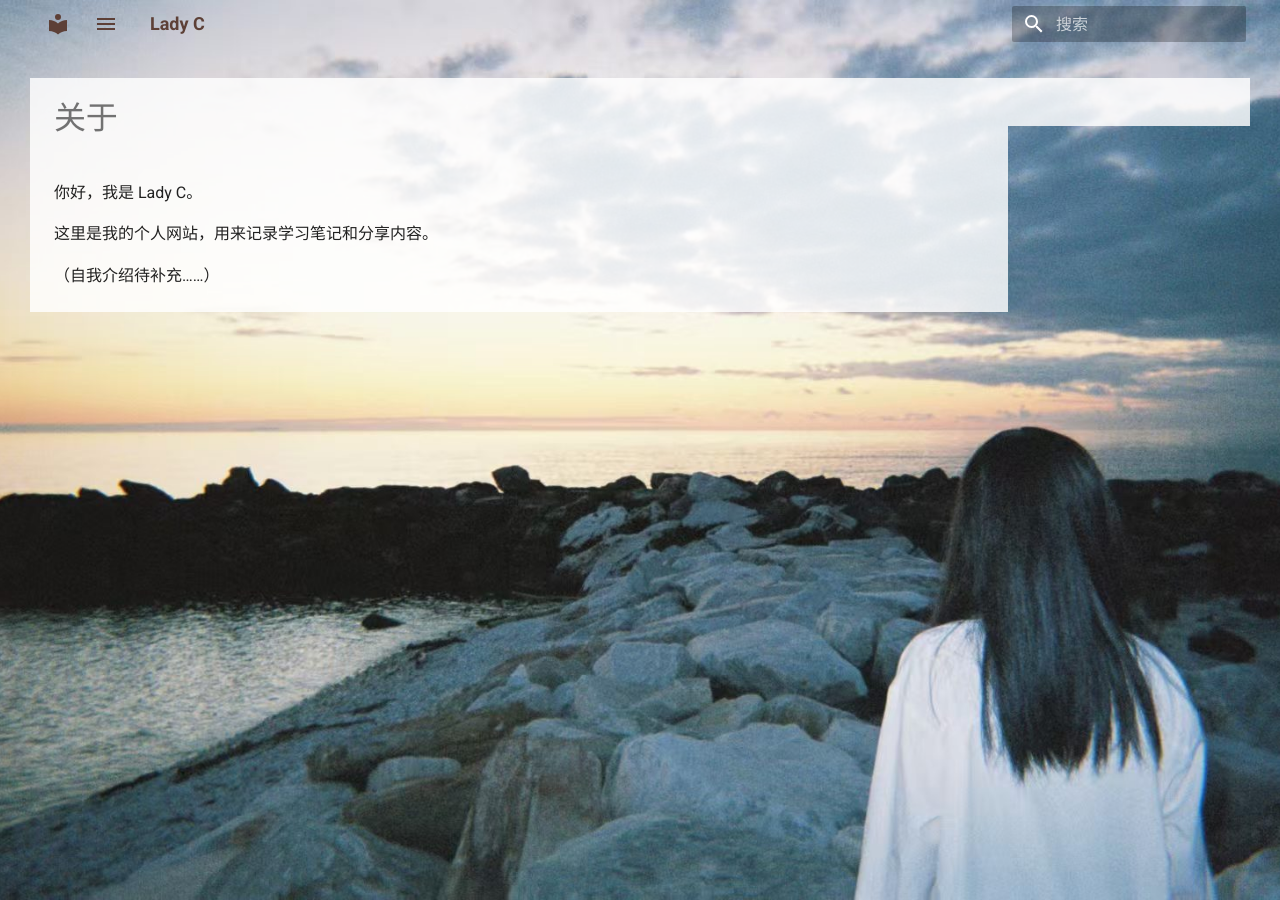
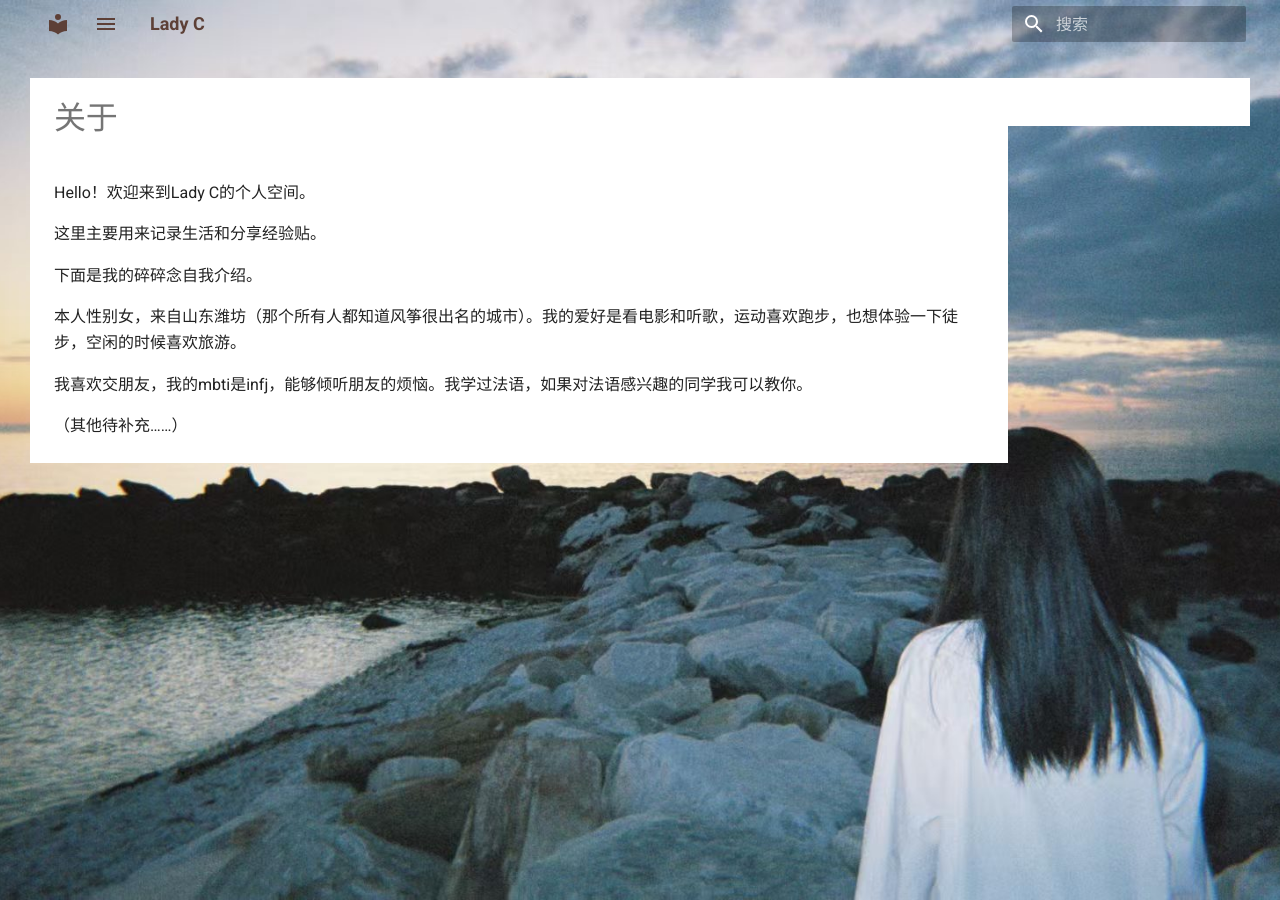
Before and after one commit to haiyuanzhou-byte/lady-c, an MkDocs documentation site: the page built from docs/about/index.md, in a window 1280 px wide. Built offline with MkDocs 1.6.1 and Material for MkDocs 9.7.7, drawn with Linux system fonts in a browser that asks for light colours.

Commit message:
课程板块改名经验贴：新增保研和雅思两篇经验贴，更新自我介绍与友链，去掉紫色改白底黑字

```diff
--- a/docs/about/index.md
+++ b/docs/about/index.md
@@ -1,7 +1,13 @@
 # 关于
 
-你好，我是 Lady C。
+Hello！欢迎来到Lady C的个人空间。
 
-这里是我的个人网站，用来记录学习笔记和分享内容。
+这里主要用来记录生活和分享经验贴。
 
-（自我介绍待补充……）
+下面是我的碎碎念自我介绍。
+
+本人性别女，来自山东潍坊（那个所有人都知道风筝很出名的城市）。我的爱好是看电影和听歌，运动喜欢跑步，也想体验一下徒步，空闲的时候喜欢旅游。
+
+我喜欢交朋友，我的mbti是infj，能够倾听朋友的烦恼。我学过法语，如果对法语感兴趣的同学我可以教你。
+
+（其他待补充……）
--- a/docs/stylesheets/extra.css
+++ b/docs/stylesheets/extra.css
@@ -18,10 +18,18 @@ body {
   display: none;
 }
 
-/* 内容区和侧边栏加半透明白底，保证文字清晰可读 */
+/* 内容区和侧边栏用纯白底板，保证文字清晰可读 */
 .md-content,
 .md-sidebar {
-  background: rgba(255, 255, 255, 0.82);
+  background: #fff;
+}
+
+/* 正文、导航、目录里的链接统一黑色字体，不用主题自带的紫色 */
+.md-content a,
+.md-sidebar .md-nav__link,
+.md-sidebar .md-nav__link:hover,
+.md-sidebar .md-nav__item--active > .md-nav__link {
+  color: #000;
 }
 
 /* ----- 顶部栏：紫色变透明，文字变棕色 ----- */
@@ -58,7 +66,7 @@ body {
     width: 12.1rem;
     padding: 0;
     z-index: 5;
-    background: rgba(255, 255, 255, 0.94);
+    background: #fff;
     transform: translateX(-100%);
     transition: transform 0.25s cubic-bezier(0.4, 0, 0.2, 1), box-shadow 0.25s;
   }
--- a/mkdocs.yml
+++ b/mkdocs.yml
@@ -12,6 +12,6 @@ extra_css:
 
 nav:
   - 主页: index.md
-  - 课程: course/index.md
+  - 经验贴: experience/index.md
   - 友链: friends/index.md
   - 关于: about/index.md
```
Also changed, not shown: docs/course/example.md (deleted, +0 -60 lines), docs/course/index.md (deleted, +0 -7 lines), docs/experience/baoyan.md (added, +23 -0 lines), docs/experience/ielts.md (added, +23 -0 lines), docs/experience/index.md (added, +8 -0 lines), docs/friends/index.md (+1 -8 lines).
